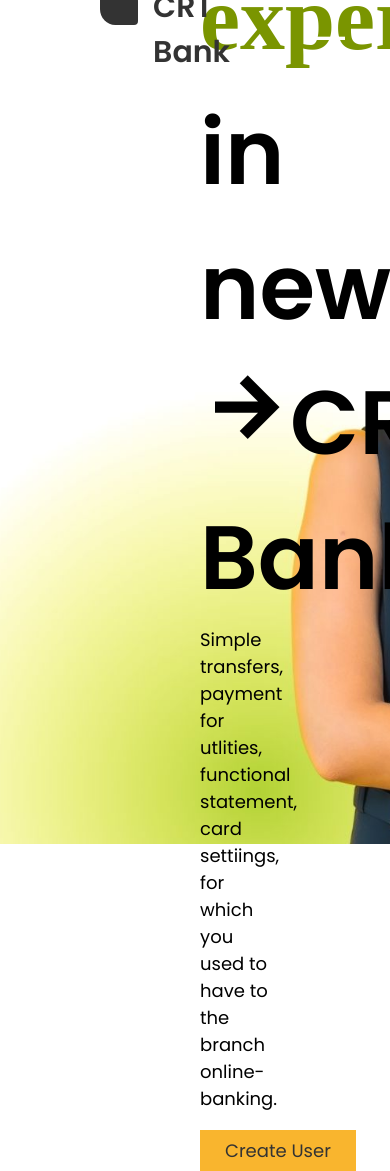
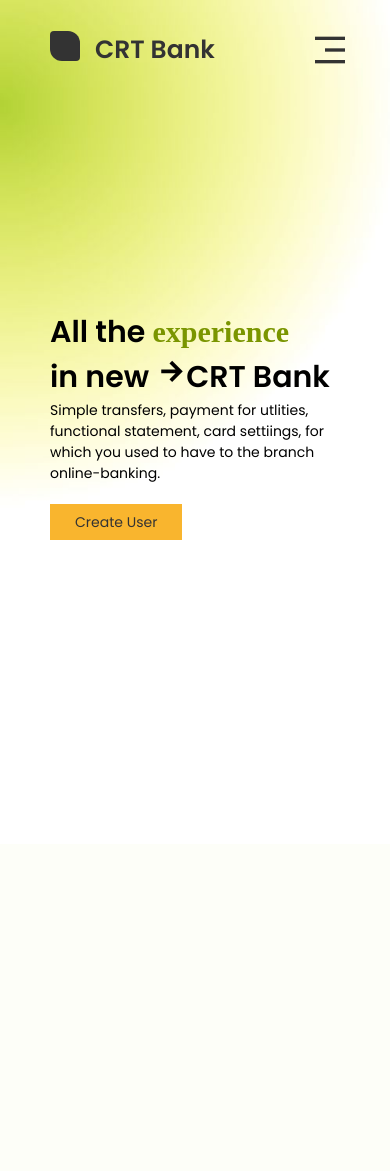
Before and after one commit to chaitanyashimpi/banksystem, a PHP site: page / in a window 390 px wide; the page is wider, and only the part inside the window is pictured. After the commit the page ends 540 px from the top of that part, so only its background shows below. Run offline with PHP 8.4, Linux system fonts and the light colour scheme.

Commit message:
Home Page Responsive

```diff
--- a/assets/css/stylesheet.css
+++ b/assets/css/stylesheet.css
@@ -96,7 +96,6 @@ header nav ul li:hover {
 }
 .home {
   display: flex;
-  /* align-items: center; */
   justify-content: center;
   padding-left: 200px;
   flex-direction: column;
@@ -124,3 +123,71 @@ header nav ul li:hover {
   background-color: #c88b10;
   color: #fff;
 }
+
+@media only screen and (max-width: 1116px) {
+  #menuOpen {
+    color: #333;
+  }
+  .logo {
+    padding-top: 40px;
+  }
+}
+@media only screen and (max-width: 1535px) {
+  .home h1 {
+    font-size: 50px;
+  }
+  .home p {
+    font-size: 15px;
+  }
+  .createUser {
+    font-size: 15px;
+  }
+  .home {
+    background-position: left top;
+  }
+}
+@media only screen and (max-width: 808px) {
+  header {
+    padding: 0 50px;
+  }
+  .home {
+    padding-left: 100px;
+  }
+  .home p {
+    width: 90%;
+  }
+}
+
+@media only screen and (max-width: 606px) {
+  .home {
+    padding-left: 50px;
+  }
+}
+
+@media only screen and (max-width: 520px) {
+  .home h1 {
+    font-size: 30px;
+  }
+  .home p {
+    font-size: 14px;
+  }
+  .createUser {
+    font-size: 14px;
+  }
+  .logo h1 {
+    font-size: 25px;
+  }
+  .logoDesign {
+    width: 30px;
+    height: 30px;
+  }
+  .header {
+    padding: 40px 10px;
+  }
+}
+
+@media only screen and (max-width: 333px) {
+  .home {
+    padding-left: 20px;
+  }
+}
```
